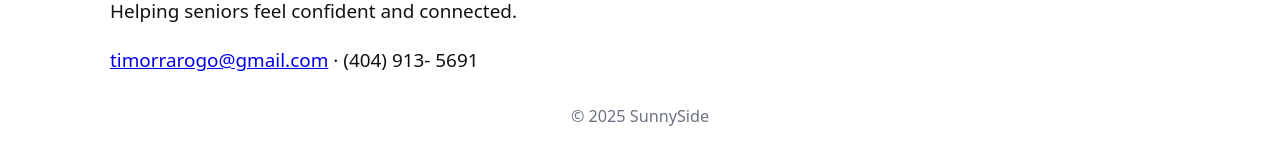
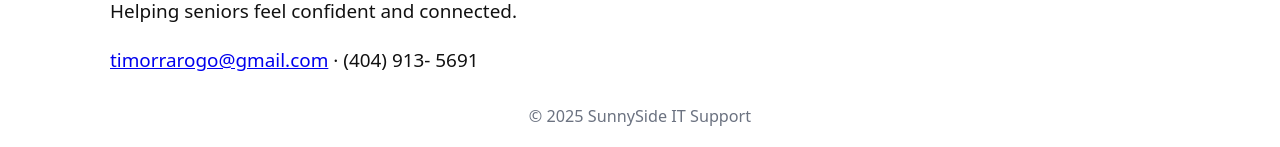
Before and after one commit to price2high/SunnySideIT, a Jekyll site: the page built from index.md, in a window 1280 px wide and 1214 px high. Shown: the part 1064-1211 px from the top of the window. Built offline with Jekyll 4.4.1, drawn with Linux system fonts in a browser that asks for light colours.

Commit message:
Update footer.html

```diff
--- a/_includes/footer.html
+++ b/_includes/footer.html
@@ -10,6 +10,6 @@
       <button id="highContrast" class="btn" aria-pressed="false" aria-label="Toggle high contrast">High Contrast</button>
     </div>
   </div>
-  <p class="copyright">&copy; <span id="year"></span> SunnySide</p>
+  <p class="copyright">&copy; <span id="year"></span> SunnySide IT Support </p>
 </footer>
 <script src="{{ 'assets/js/main.js' | relative_url }}"></script>
```
